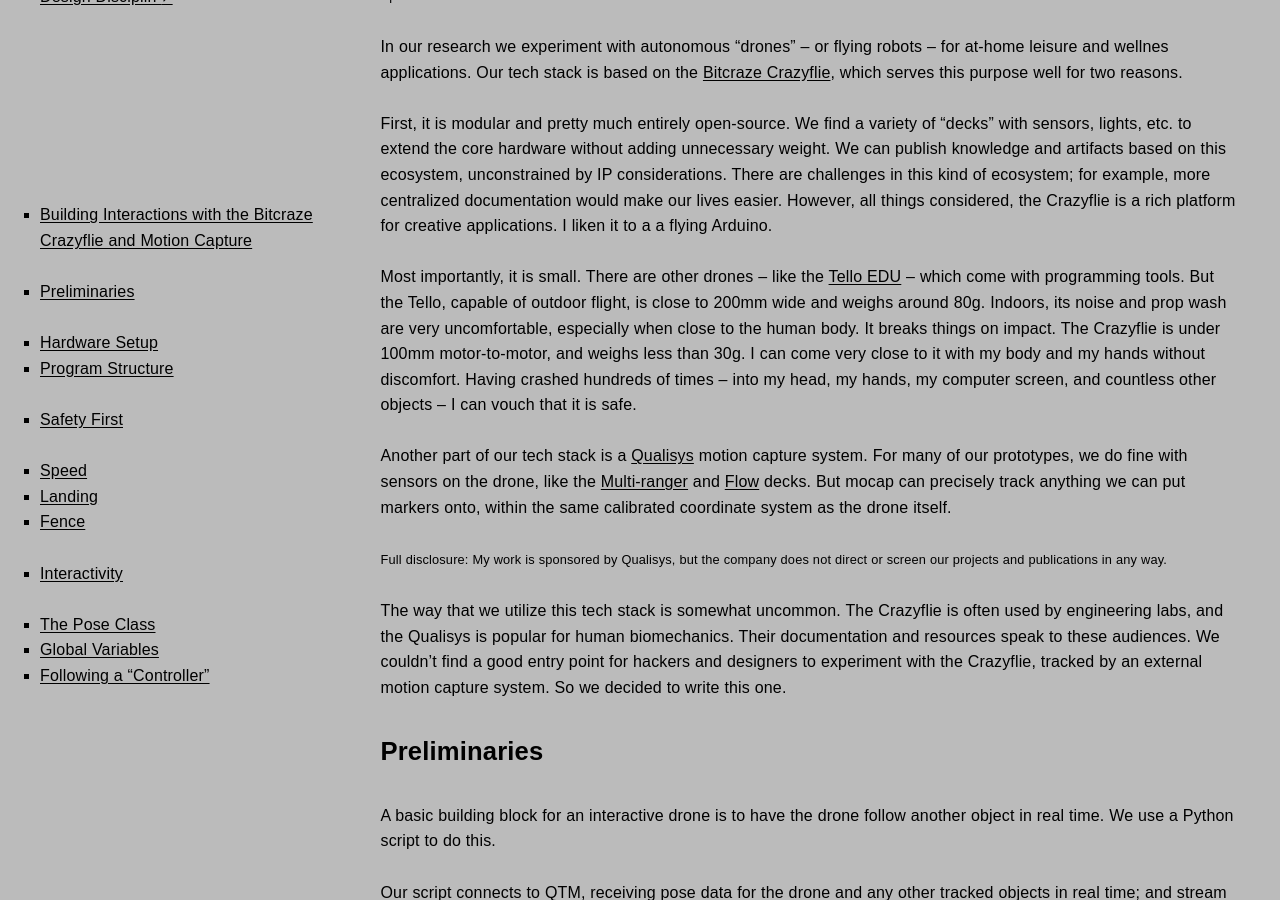
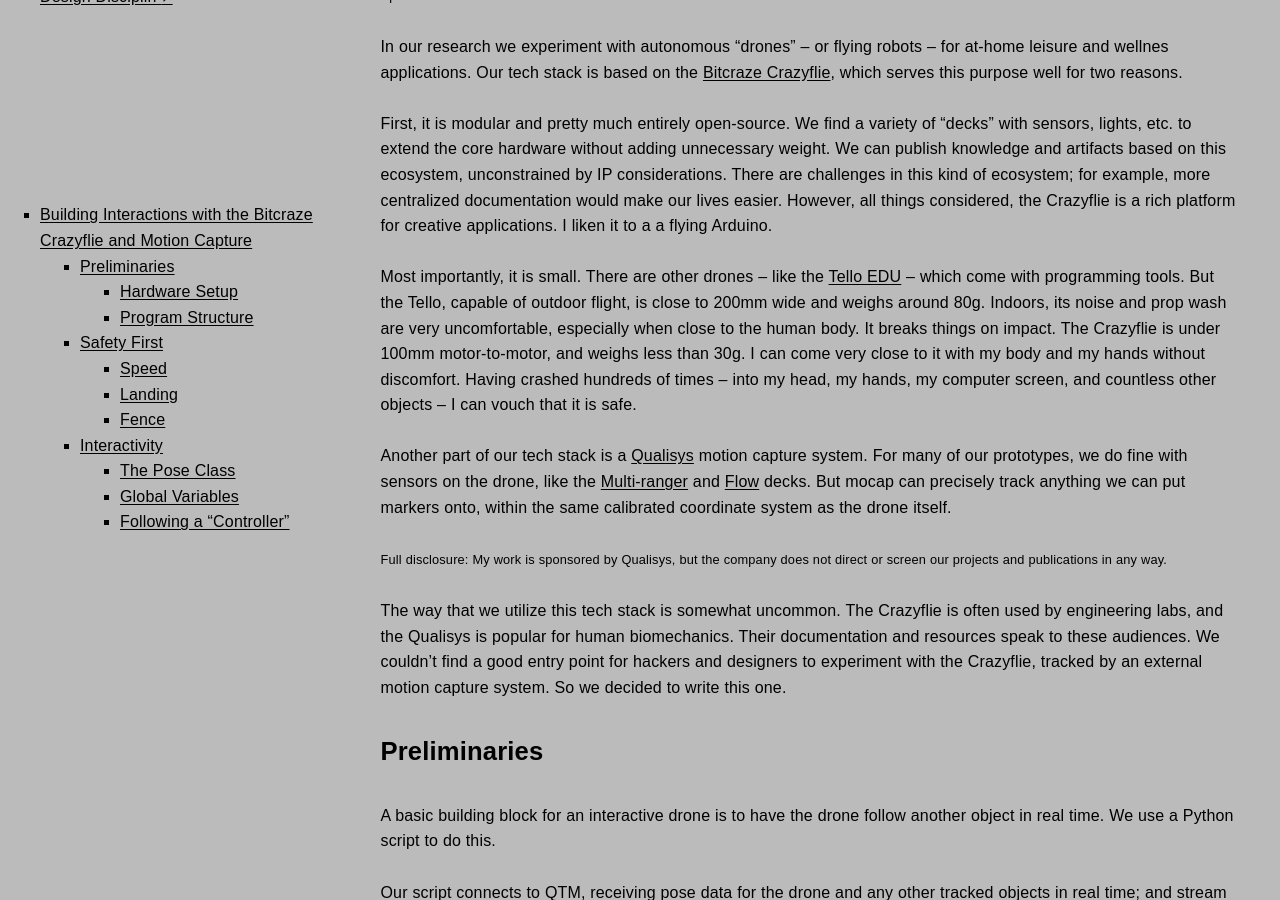
Before and after one commit to l77l77/mbaytas.github.io, a Jekyll site: the page built from crazyflie.md, in a window 1280 px wide and 900 px high, scrolled down 360 px. Built offline with Jekyll 4.4.1, drawn with Linux system fonts in a browser that asks for light colours; some web fonts are replaced; our own code applies the rules of GitHub Pages for plain Markdown files; comment, search, counter and statistics services are not loaded.

Commit message:
Update default.html

```diff
--- a/_layouts/default.html
+++ b/_layouts/default.html
@@ -77,6 +77,10 @@
       ul {
         list-style-type: square;
         padding: inherit;
+      }
+      ul ul {
+        margin: revert;
+        padding: revert;
       }
 
       /* Color */
```
